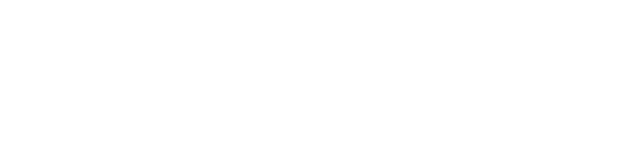
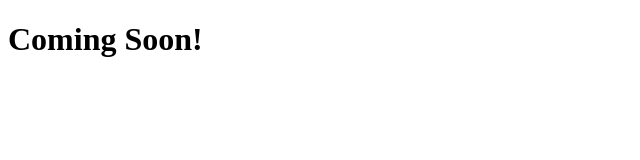
Before and after one commit to msnaye/calculator22, a plain HTML site: page index.html in a window 1280 px wide. Shown: the whole page, without its empty margins (0-640 px from the left). Drawn offline with Linux system fonts and the light colour scheme.

Commit message:
Update index.html

```diff
--- a/index.html
+++ b/index.html
@@ -2,4 +2,7 @@
 <html lang="en">
 <head>
 <body>
+  <h1>
+    Coming Soon!
+  </h1>
 <footer>
```
